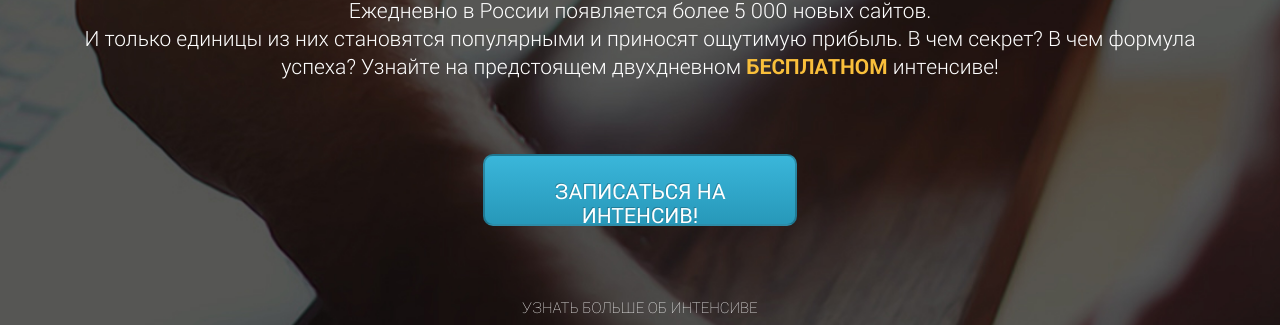
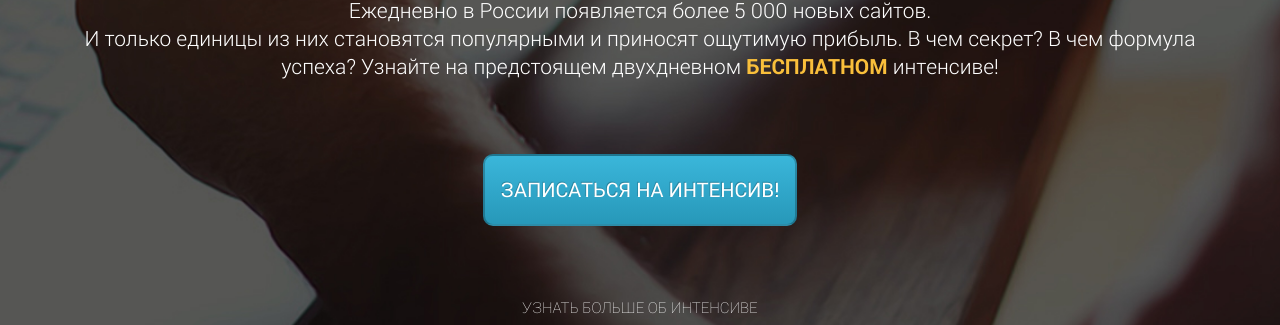
Before and after one commit to MstrSid/lesson018_practice, a plain HTML site: page index.html in a window 1280 px wide. Shown: the part 464-789 px from the top of the page. Drawn offline with Linux system fonts and the light colour scheme; files whose address does not match are found by name.

Commit message:
Update style.css

```diff
--- a/css/style.css
+++ b/css/style.css
@@ -112,14 +112,13 @@ footer a:first-child::after {
     margin-top: 73px;
     width: 314px;
     height: 72px;
-    padding: 24px;
     box-shadow: inset 0px 0 0 rgba(0, 0, 0, 0.18);
     border: solid 2px rgba(0, 0, 0, 0.226);
     border-radius: 10px;
     background-image: linear-gradient(to top, #2798b9 0%, #3ab6da 100%);
     text-shadow: -0.7px -0.7px 0 rgba(0, 0, 0, 0.22);
     font-family: Roboto;
-    font-size: 21px;
+    font-size: 20px;
     font-weight: normal;
     font-stretch: condensed;
     font-style: normal;
```
